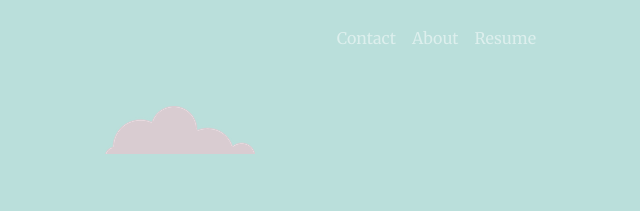
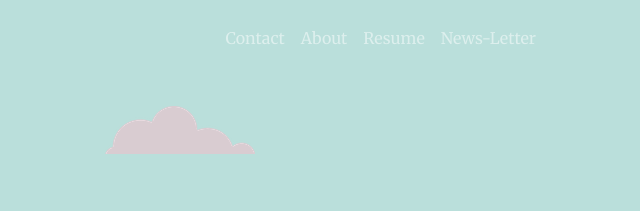
Before and after one commit to noamanag/site, a plain HTML site: page index.html in a window 1280 px wide. Shown: the top 211 px of the page, 640-1280 px from the left. Drawn offline with nearby package versions, Linux system fonts and the light colour scheme.

Commit message:
Update index.html

```diff
--- a/index.html
+++ b/index.html
@@ -32,6 +32,9 @@
             </li>
             <li class="nav-item">
                 <a class="nav-link" href="Noaman's Resume (1).pdf">Resume</a>
+            </li>
+            <li class="nav-item">
+                <a class="nav-link" href="https://salty-escarpment-07735.herokuapp.com">News-Letter</a>
             </li>
         </ul>
 
```
